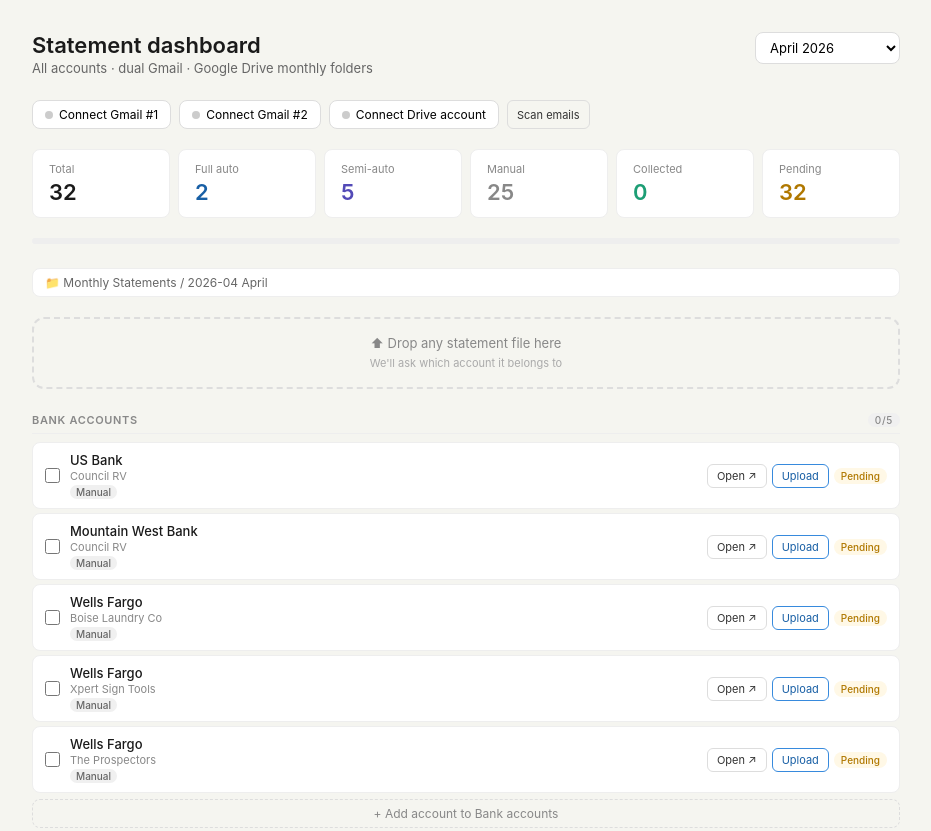
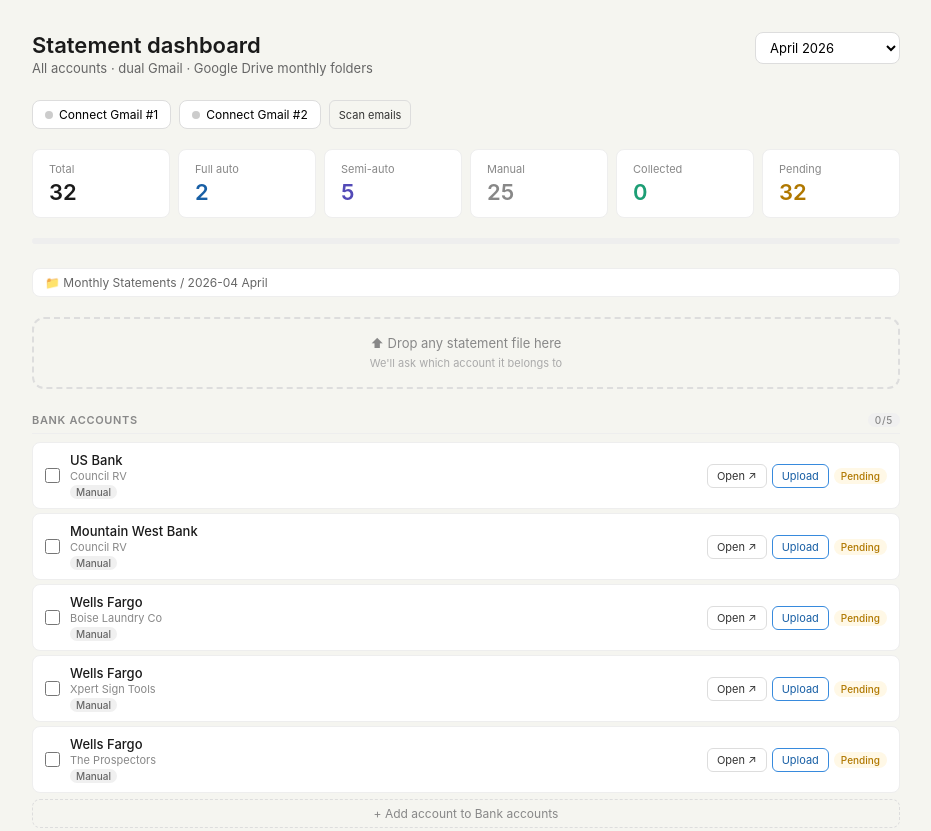
Before and after one commit to theprospectorsinc-collab/statement-dashboard, a website: page src/public/index.html in a window 1280 px wide. Shown: the top 831 px of the page, without its empty margins (174-1105 px from the left). Drawn offline with Linux system fonts and the light colour scheme; no server answers.

Commit message:
Update index.html

```diff
--- a/src/public/index.html
+++ b/src/public/index.html
@@ -145,10 +145,6 @@
     <button class="gmail-btn" id="gmail2btn" onclick="connectGmail(2)">
       <span class="dot" id="gmail2dot"></span>
       <span id="gmail2label">Connect Gmail #2</span>
-    </button>
-    <button class="gmail-btn" id="drivebtn" onclick="connectDrive()">
-      <span class="dot" id="drivedot"></span>
-      <span id="drivelabel">Connect Drive account</span>
     </button>
     <button class="btn" onclick="runScan()" id="scanBtn">Scan emails</button>
   </div>
```
